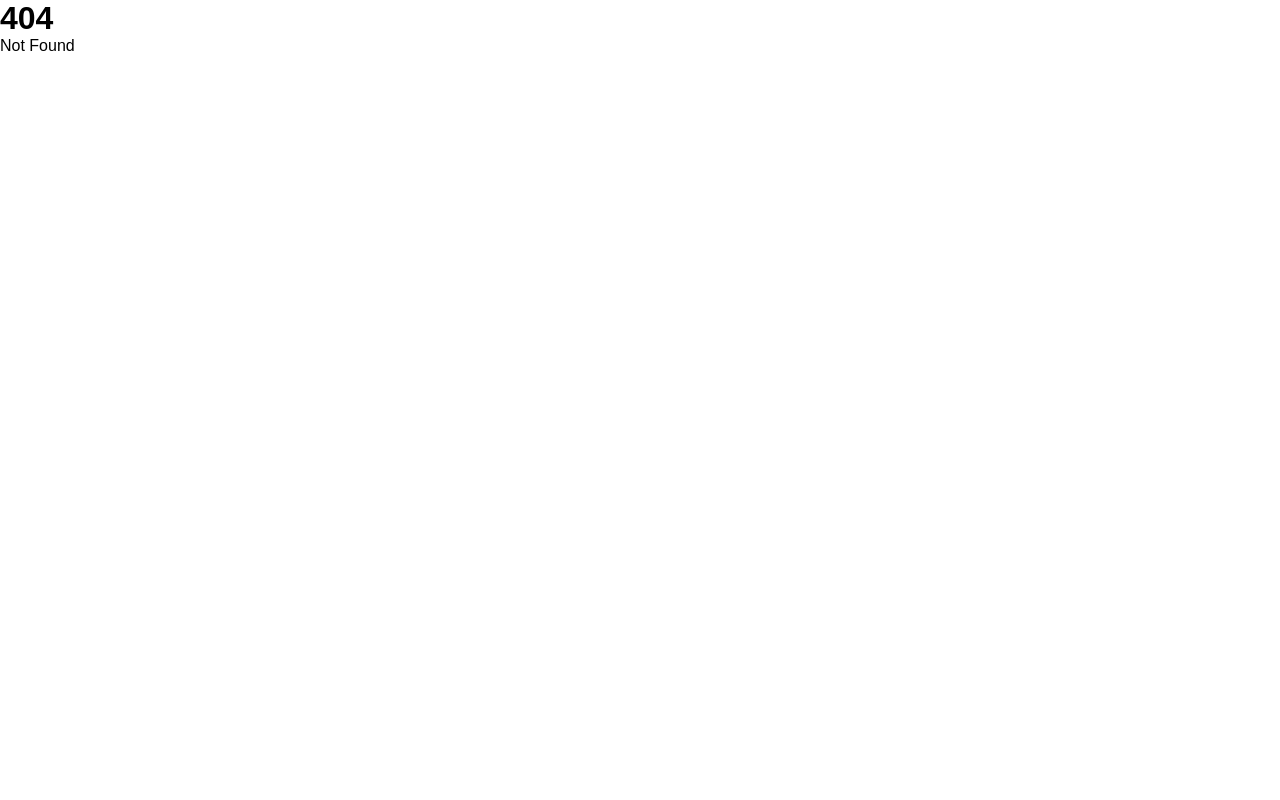
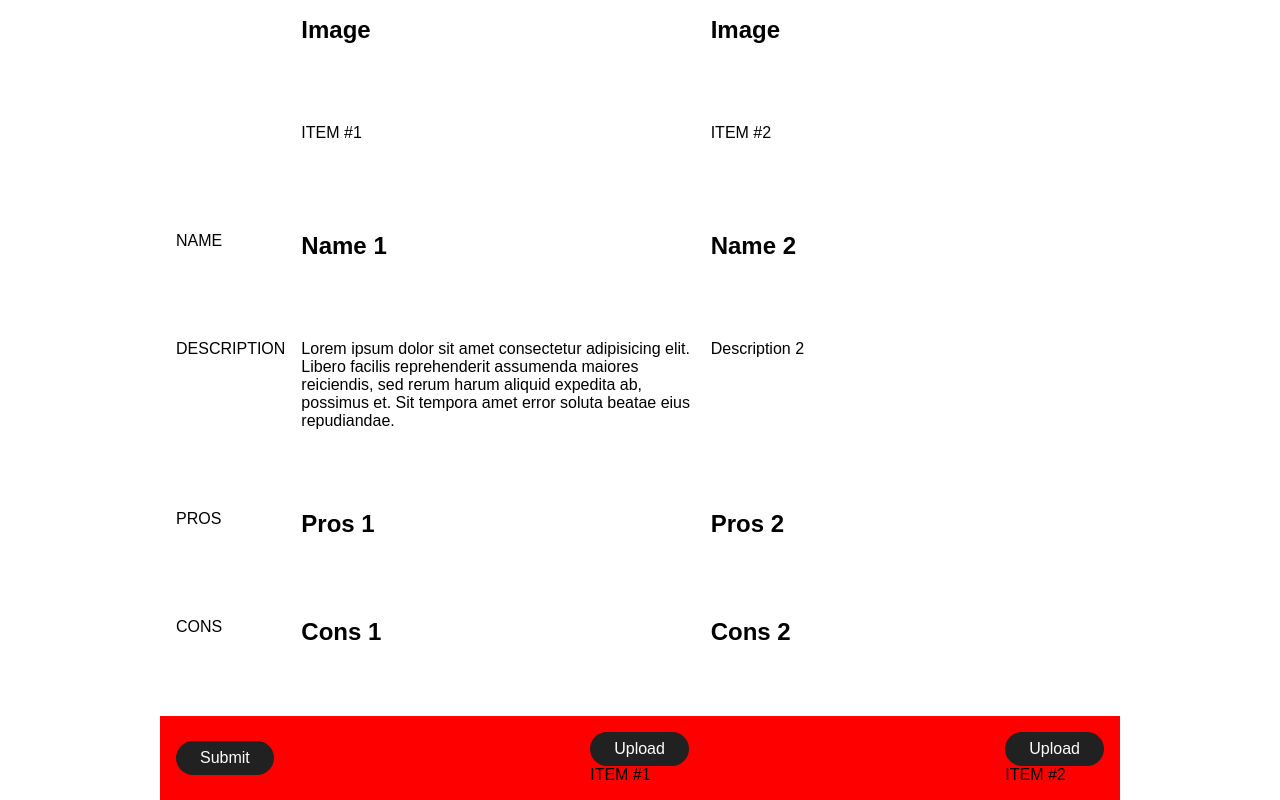
Before and after one commit to PatatoBit/thisorthat, a SvelteKit app: page /new in a window 1280 px wide. Before the commit this address had no page. Shown: the top 800 px of the page. Built offline with nearby package versions, Linux system fonts and the light colour scheme; a web font is replaced by a local one.

Commit message:
new layout

```diff
--- /dev/null
+++ b/src/routes/new/+page.svelte
@@ -0,0 +1,99 @@
+<main class="page">
+	<div class="grid">
+		<p></p>
+		<h2>Image</h2>
+		<h2>Image</h2>
+
+		<p></p>
+		<p>ITEM #1</p>
+		<p>ITEM #2</p>
+
+		<p>NAME</p>
+		<h2>Name 1</h2>
+		<h2>Name 2</h2>
+
+		<p>DESCRIPTION</p>
+		<p>
+			Lorem ipsum dolor sit amet consectetur adipisicing elit. Libero facilis reprehenderit
+			assumenda maiores reiciendis, sed rerum harum aliquid expedita ab, possimus et. Sit tempora
+			amet error soluta beatae eius repudiandae.
+		</p>
+		<p>Description 2</p>
+
+		<p>PROS</p>
+		<h2>Pros 1</h2>
+		<h2>Pros 2</h2>
+
+		<p>CONS</p>
+		<h2>Cons 1</h2>
+		<h2>Cons 2</h2>
+
+		<p>PRICE</p>
+		<p>Price 1</p>
+		<p>Price 2</p>
+
+		<p>QUANTITY</p>
+		<p>Quantity 1</p>
+		<p>Quantity 2</p>
+
+		<p>VALUE</p>
+		<p>Value 1</p>
+		<p>Value 2</p>
+	</div>
+</main>
+
+<div class="bar">
+	<button>Submit</button>
+
+	<div class="button-group">
+		<button id="upload1">Upload</button>
+		<label for="upload1">ITEM #1</label>
+	</div>
+
+	<div class="button-group">
+		<button id="upload2">Upload</button>
+		<label for="upload2">ITEM #2</label>
+	</div>
+</div>
+
+<style lang="scss">
+	.page {
+		display: flex;
+		flex-direction: column;
+		align-items: center;
+		justify-content: center;
+	}
+
+	.grid {
+		display: grid;
+		grid-template-rows: auto 1fr auto auto 1fr 1fr 1fr 1fr;
+		grid-template-columns: auto 1fr 1fr;
+
+		column-gap: 1rem;
+		row-gap: 5rem;
+
+		max-width: 60rem;
+		margin-inline: auto;
+		padding: 1rem;
+	}
+
+	.bar {
+		position: sticky;
+		bottom: 0;
+
+		display: flex;
+		flex-direction: row;
+		justify-content: space-between;
+		align-items: center;
+
+		background-color: red;
+
+		max-width: 60rem;
+		margin-inline: auto;
+		padding: 1rem;
+	}
+
+	.button-group {
+		display: grid;
+	}
+</style>
--- a/src/styles/globals.scss
+++ b/src/styles/globals.scss
@@ -19,7 +19,7 @@ textarea {
 	font-family: 'Radio Canada Big', sans-serif;
 	font-size: 1rem;
 
-	border-radius: 0.5rem;
+	border-radius: 0.5eem;
 
 	border: 2px solid rgb(228, 228, 228);
 }
```
